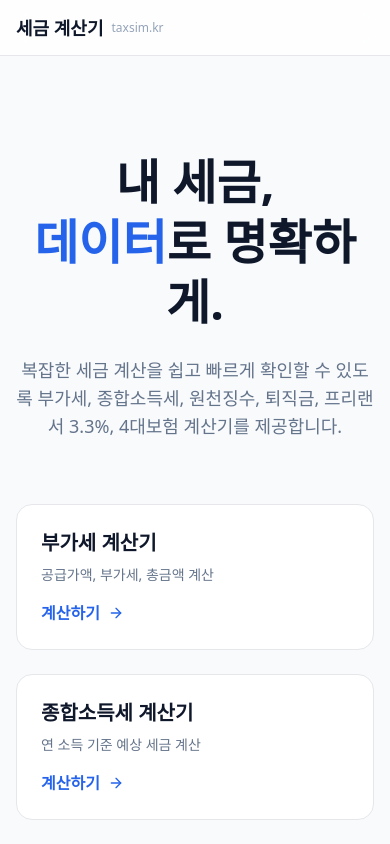
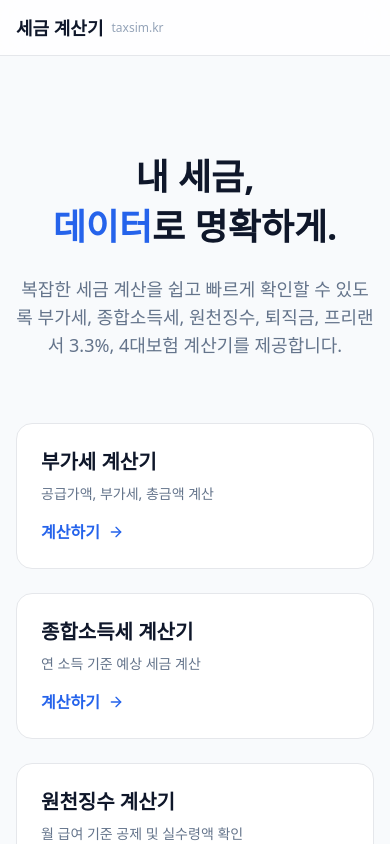
Before and after one commit to YG-coder/tax-calculator, a Next.js app: page / in a window 390 px wide. Shown: the top 844 px of the page. Built offline with nearby package versions, Linux system fonts and the light colour scheme.

Commit message:
style: 홈 헤드라인 반응형 및 가독성 개선

```diff
--- a/src/app/page.tsx
+++ b/src/app/page.tsx
@@ -1,3 +1,4 @@
+// src/app/page.tsx
 import Link from 'next/link';
 import { ArrowRight } from 'lucide-react';
 import { CALCULATORS } from '@/lib/calculators';
@@ -9,7 +10,7 @@ export default function HomePage() {
         <main className="container mx-auto py-24 px-4 max-w-5xl">
             {/* 헤드라인 */}
             <div className="text-center mb-16">
-                <h1 className="text-5xl font-black mb-6 leading-tight">
+                <h1 className="text-4xl md:text-5xl font-black mb-6 leading-snug">
                     내 세금, <br />
                     <span className="text-blue-600">데이터</span>로 명확하게.
                 </h1>
```
